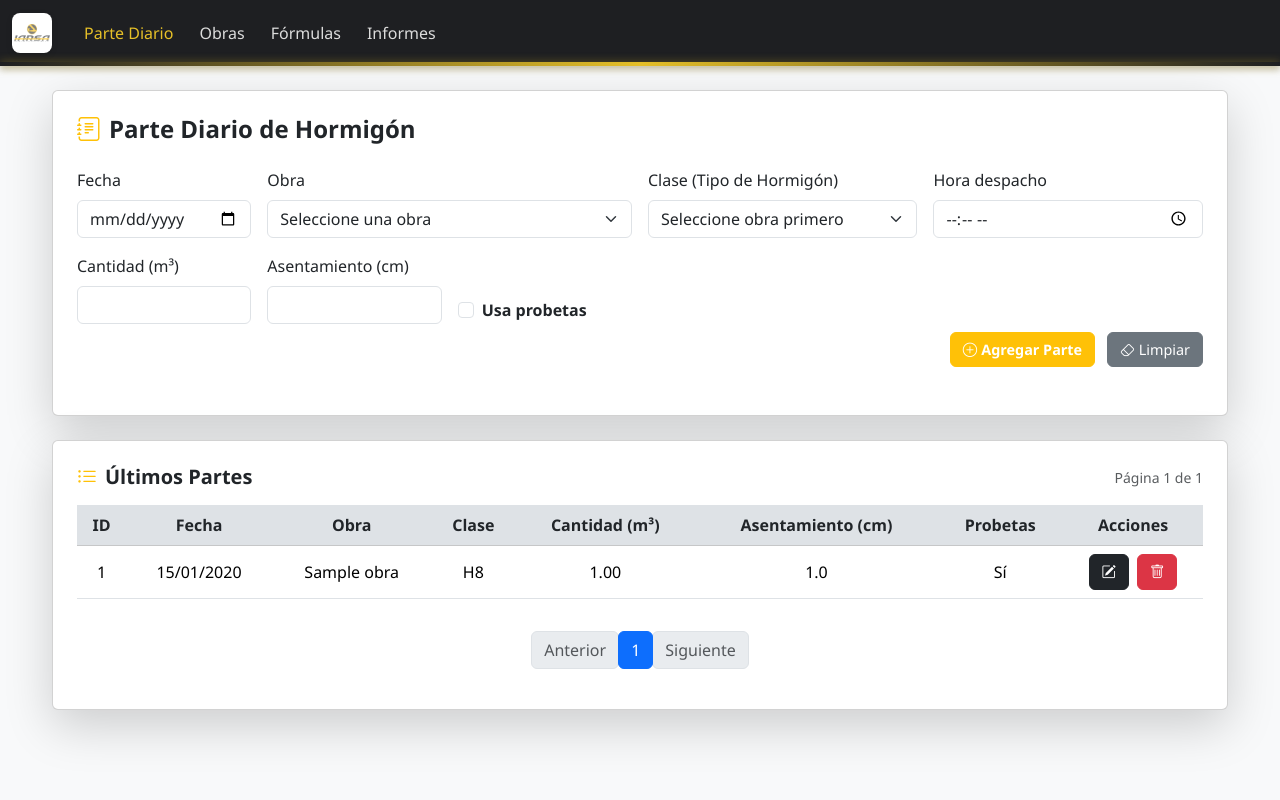
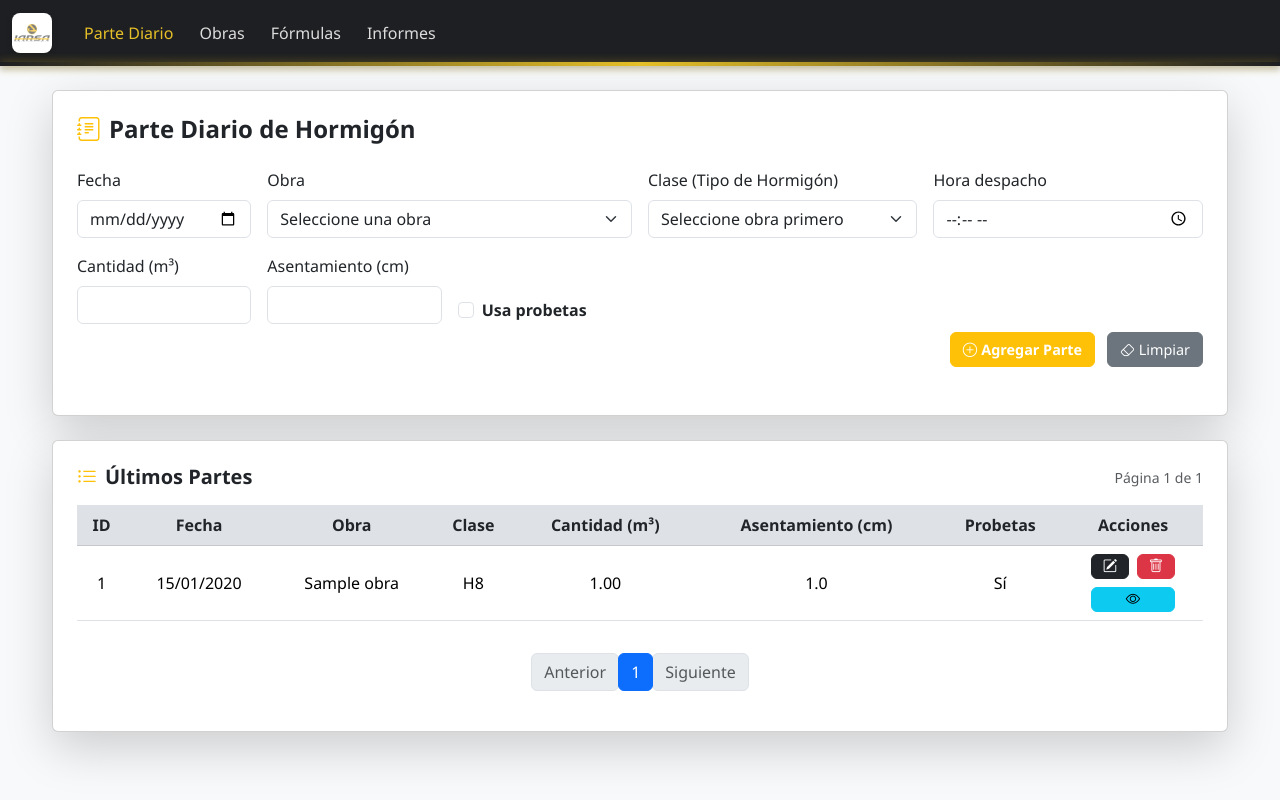
Before and after one commit to santiagonisi/Hormigon, a Flask app: page /parte_diario in a window 1280 px wide. Run offline with Flask 3, Linux system fonts and the light colour scheme; tables that the repository leaves empty hold one stand-in row (values such as "Sample post").

Commit message:
visualizacion de probetas y edicion de botones

```diff
--- a/app.py
+++ b/app.py
@@ -16,7 +16,6 @@ db = SQLAlchemy(app)
 
 @event.listens_for(Engine, "connect")
 def _set_sqlite_pragma(dbapi_connection, connection_record):
-    # Habilita foreign_keys sólo para conexiones sqlite3
     if isinstance(dbapi_connection, sqlite3.Connection):
         cursor = dbapi_connection.cursor()
         cursor.execute("PRAGMA foreign_keys=ON")
@@ -97,10 +96,8 @@ class Probeta(db.Model):
 
 
 def create_and_seed_db():
-    # crear tablas faltantes siempre (no borra datos existentes)
     db.create_all()
 
-    # aplicar seed SOLO si no hay clases (evita duplicar seed en BD existente)
     if Clase.query.count() == 0:
         c1 = Clase(nombre='H8', descripcion='Hormigón H8')
         c2 = Clase(nombre='H13', descripcion='Hormigón H13')
@@ -139,9 +136,7 @@ def parte_diario():
 @app.route('/obras')
 def obras_page():
     obras = Obra.query.order_by(Obra.id.desc()).all()
-    # usar outerjoin para incluir fórmulas aunque falte la clase y ordenar
     formulas = Formula.query.outerjoin(Clase).order_by(Clase.nombre, Formula.nombre).all()
-    # log simple en consola para debug
     print(f"[DEBUG] obras_page: encontradas {len(formulas)} fórmulas")
     return render_template('obras.html', obras=obras, formulas=formulas)
 
@@ -156,7 +151,6 @@ def informes_page():
 
 @app.route('/api/get_clases/<int:obra_id>')
 def api_get_clases(obra_id):
-    # Obtener las clases asociadas a las fórmulas de la obra (evita duplicados)
     clases = (db.session.query(Clase.id, Clase.nombre)
               .join(Formula, Clase.id == Formula.clase_id)
               .join(ObraFormula, Formula.id == ObraFormula.formula_id)
@@ -201,6 +195,25 @@ def api_guardar_parte():
         db.session.rollback()
         return jsonify({'ok': False, 'error': str(e)}), 400
 
+@app.route('/api/parte_diario/<int:parte_id>')
+def api_get_parte(parte_id):
+    parte = ParteDiario.query.get_or_404(parte_id)
+    return jsonify({
+        'id': parte.id,
+        'fecha': parte.fecha.strftime('%Y-%m-%d'),
+        'obra_id': parte.obra_id,
+        'clase_id': parte.clase_id,
+        'hora_despacho': parte.hora_despacho.strftime('%H:%M') if parte.hora_despacho else None,
+        'cantidad_m3': parte.cantidad_m3,
+        'asentamiento_cm': parte.asentamiento_cm,
+        'usa_probetas': parte.usa_probetas,
+        'probetas': [{
+            'fecha_ensayo': p.fecha_ensayo.strftime('%Y-%m-%d') if p.fecha_ensayo else None,
+            'edad_dias': p.edad_dias,
+            'lectura_prensa_kn': p.lectura_prensa_kn,
+            'resistencia_mpa': p.resistencia_mpa
+        } for p in parte.probetas]
+    })
 
 @app.route('/api/eliminar_parte/<int:parte_id>', methods=['DELETE'])
 def api_eliminar_parte(parte_id):
@@ -259,7 +272,6 @@ def api_get_obra(obra_id):
         'id': obra.id,
         'nombre': obra.nombre,
         'fecha': obra.fecha.isoformat() if obra.fecha else None,
-        # devolver fórmulas asociadas para que el front pueda preseleccionarlas
         'formulas': [f.id for f in obra.formulas]
     })
 
@@ -278,7 +290,6 @@ def api_guardar_obra():
             )
             db.session.add(obra)
 
-        # Actualizar fórmulas asociadas (vienen del formulario de obras)
         formula_ids = data.get('formulas') or []
         formulas = Formula.query.filter(Formula.id.in_(formula_ids)).all() if formula_ids else []
         obra.formulas = formulas
@@ -294,12 +305,9 @@ def api_eliminar_obra(obra_id):
     try:
         obra = Obra.query.get_or_404(obra_id)
 
-        # Eliminamos primero los partes diarios asociados
         ParteDiario.query.filter_by(obra_id=obra_id).delete()
-        # eliminar asociaciones obra_formula
         ObraFormula.query.filter_by(obra_id=obra_id).delete()
 
-        # Eliminamos la obra
         db.session.delete(obra)
         db.session.commit()
 
@@ -313,12 +321,9 @@ def api_eliminar_formula(formula_id):
     try:
         formula = Formula.query.get_or_404(formula_id)
 
-        # Eliminamos primero los items de la fórmula
         FormulaItem.query.filter_by(formula_id=formula_id).delete()
-        # eliminar asociaciones obra_formula
         ObraFormula.query.filter_by(formula_id=formula_id).delete()
 
-        # Eliminamos la fórmula
         db.session.delete(formula)
         db.session.commit()
 
--- a/templates/parte_diario.html
+++ b/templates/parte_diario.html
@@ -6,6 +6,49 @@
   <div class="d-flex justify-content-between align-items-center mb-4">
     <h4 class="fw-semibold mb-0"><i class="bi bi-journal-text me-2 text-warning"></i>Parte Diario de Hormigón</h4>
   </div>
+
+
+<style>
+:root{
+  --action-btn-width: 38px;
+  --action-gap: 0.5rem;
+}
+
+
+td .btn {
+  padding: 0.25rem 0.45rem;
+  line-height: 1;
+}
+
+
+.actions-group {
+  display: flex;
+  flex-direction: column;
+  align-items: center;
+  gap: var(--action-gap);
+}
+
+
+.top-buttons {
+  display: flex;
+  gap: var(--action-gap);
+  justify-content: center;
+}
+
+
+.top-buttons .btn {
+  width: var(--action-btn-width);
+}
+
+
+.view-button {
+  width: calc((2 * var(--action-btn-width)) + var(--action-gap));
+  display: inline-flex;
+  justify-content: center;
+  align-items: center;
+}
+</style>
+
 
   <form id="parteForm" class="mb-4">
     <div class="row g-3">
@@ -110,9 +153,23 @@
           <td>{{ '%.2f'|format(p.cantidad_m3 or 0) }}</td>
           <td>{{ p.asentamiento_cm or '' }}</td>
           <td>{{ 'Sí' if p.usa_probetas else 'No' }}</td>
-          <td>
-            <button class="btn btn-sm btn-dark btn-edit me-1" data-id="{{ p.id }}"><i class="bi bi-pencil-square"></i></button>
-            <button class="btn btn-sm btn-danger btn-delete" data-id="{{ p.id }}"><i class="bi bi-trash"></i></button>
+          <td class="text-center">
+            <div class="actions-group">
+              <div class="top-buttons">
+                <button class="btn btn-sm btn-dark btn-edit" data-id="{{ p.id }}" title="Editar">
+                  <i class="bi bi-pencil-square"></i>
+                </button>
+                <button class="btn btn-sm btn-danger btn-delete" data-id="{{ p.id }}" title="Eliminar">
+                  <i class="bi bi-trash"></i>
+                </button>
+              </div>
+
+              {% if p.usa_probetas %}
+              <button class="btn btn-sm btn-info btn-view-probetas view-button" data-id="{{ p.id }}" title="Ver probetas">
+                <i class="bi bi-eye"></i>
+              </button>
+              {% endif %}
+            </div>
           </td>
         </tr>
         {% endfor %}
@@ -136,30 +193,150 @@
     </ul>
   </nav>
 </div>
+
+
+<div class="modal fade" id="probetasModal" tabindex="-1">
+  <div class="modal-dialog modal-lg">
+    <div class="modal-content">
+      <div class="modal-header">
+        <h5 class="modal-title">Probetas del Parte</h5>
+        <button type="button" class="btn-close" data-bs-dismiss="modal"></button>
+      </div>
+      <div class="modal-body">
+        <div class="table-responsive">
+          <table class="table table-bordered">
+            <thead class="table-light">
+              <tr>
+                <th>#</th>
+                <th>Fecha Ensayo</th>
+                <th>Edad (días)</th>
+                <th>Lectura Prensa (kN)</th>
+                <th>Resistencia (MPa)</th>
+              </tr>
+            </thead>
+            <tbody id="modalTablaProbetas"></tbody>
+          </table>
+        </div>
+      </div>
+      <div class="modal-footer">
+        <button type="button" class="btn btn-secondary" data-bs-dismiss="modal">Cerrar</button>
+      </div>
+    </div>
+  </div>
+</div>
 {% endblock %}
 
 {% block scripts %}
 <script>
 document.addEventListener('DOMContentLoaded', () => {
-
+  let editandoId = null;
+  const form = document.getElementById('parteForm');
   const selectObra = document.getElementById('selectObra');
   const selectClase = document.getElementById('selectClase');
   const chkProbetas = document.getElementById('checkProbetas');
   const probetasSection = document.getElementById('probetasSection');
   const tablaProbetas = document.getElementById('tablaProbetas');
 
-  function generarFilasProbetas() {
+
+  const probetasModal = new bootstrap.Modal(document.getElementById('probetasModal'));
+  const modalTablaProbetas = document.getElementById('modalTablaProbetas');
+
+  function generarFilasProbetas(datos = null) {
     tablaProbetas.innerHTML = '';
     for (let i = 1; i <= 3; i++) {
+      const probeta = datos ? datos[i-1] : null;
       const tr = document.createElement('tr');
       tr.innerHTML = `
         <td>${i}</td>
-        <td><input type="date" class="form-control" name="fecha_ensayo_${i}"></td>
-        <td><input type="number" class="form-control" name="edad_${i}" step="1"></td>
-        <td><input type="number" class="form-control" name="lectura_${i}" step="0.01"></td>
-        <td><input type="number" class="form-control" name="resistencia_${i}" step="0.01"></td>
+        <td><input type="date" class="form-control" name="fecha_ensayo_${i}"
+            value="${probeta?.fecha_ensayo || ''}"></td>
+        <td><input type="number" class="form-control" name="edad_${i}" step="1"
+            value="${probeta?.edad_dias || ''}"></td>
+        <td><input type="number" class="form-control" name="lectura_${i}" step="0.01"
+            value="${probeta?.lectura_prensa_kn || ''}"></td>
+        <td><input type="number" class="form-control" name="resistencia_${i}" step="0.01"
+            value="${probeta?.resistencia_mpa || ''}"></td>
       `;
       tablaProbetas.appendChild(tr);
+    }
+  }
+
+  function cargarClases(obraId, claseIdSeleccionada = null) {
+    selectClase.innerHTML = '<option>Cargando...</option>';
+    if (!obraId) {
+      selectClase.innerHTML = '<option value="">Seleccione obra primero</option>';
+      return Promise.resolve();
+    }
+    return fetch(`/api/get_clases/${obraId}`)
+      .then(r => r.json())
+      .then(data => {
+        selectClase.innerHTML = '<option value="">Seleccione clase</option>';
+        data.forEach(c => {
+          const opt = document.createElement('option');
+          opt.value = c.id;
+          opt.textContent = c.nombre;
+          if (claseIdSeleccionada && c.id == claseIdSeleccionada) {
+            opt.selected = true;
+          }
+          selectClase.appendChild(opt);
+        });
+      });
+  }
+
+  async function cargarParteDiario(id) {
+    try {
+      const response = await fetch(`/api/parte_diario/${id}`);
+      const parte = await response.json();
+
+      editandoId = parte.id;
+      document.getElementById('fecha').value = parte.fecha;
+      selectObra.value = parte.obra_id;
+      await cargarClases(parte.obra_id, parte.clase_id);
+
+      if (parte.hora_despacho) {
+        document.getElementById('hora_despacho').value = parte.hora_despacho;
+      }
+      if (parte.cantidad_m3) {
+        document.getElementById('cantidad_m3').value = parte.cantidad_m3;
+      }
+      if (parte.asentamiento_cm) {
+        document.getElementById('asentamiento_cm').value = parte.asentamiento_cm;
+      }
+
+      chkProbetas.checked = parte.usa_probetas;
+      if (parte.usa_probetas) {
+        probetasSection.style.display = 'block';
+        generarFilasProbetas(parte.probetas);
+      }
+    } catch (err) {
+      console.error(err);
+      alert('Error al cargar el parte diario');
+    }
+  }
+
+  async function mostrarProbetas(id) {
+    try {
+      const response = await fetch(`/api/parte_diario/${id}`);
+      const parte = await response.json();
+
+      modalTablaProbetas.innerHTML = '';
+
+      parte.probetas.forEach((p, index) => {
+        const tr = document.createElement('tr');
+        tr.innerHTML = `
+          <td>${index + 1}</td>
+          <td>${p.fecha_ensayo || '-'}</td>
+          <td>${p.edad_dias || '-'}</td>
+          <td>${p.lectura_prensa_kn?.toFixed(2) || '-'}</td>
+          <td>${p.resistencia_mpa?.toFixed(2) || '-'}</td>
+        `;
+        modalTablaProbetas.appendChild(tr);
+      });
+
+      probetasModal.show();
+    } catch (err) {
+      console.error(err);
+      alert('Error al cargar las probetas');
     }
   }
 
@@ -174,33 +351,14 @@ document.addEventListener('DOMContentLoaded', () => {
   });
 
   selectObra.addEventListener('change', (e) => {
-    const obraId = e.target.value;
-    selectClase.innerHTML = '<option>Cargando...</option>';
-    if (!obraId) {
-      selectClase.innerHTML = '<option value="">Seleccione obra primero</option>';
-      return;
-    }
-    fetch(`/api/get_clases/${obraId}`)
-      .then(r => r.json())
-      .then(data => {
-        selectClase.innerHTML = '<option value="">Seleccione clase</option>';
-        data.forEach(c => {
-          const opt = document.createElement('option');
-          opt.value = c.id;
-          opt.textContent = c.nombre;
-          selectClase.appendChild(opt);
-        });
-      })
-      .catch(err => {
-        console.error(err);
-        selectClase.innerHTML = '<option value="">Error al cargar</option>';
-      });
+    cargarClases(e.target.value);
   });
 
-  document.getElementById('parteForm').addEventListener('submit', (ev) => {
+  form.addEventListener('submit', (ev) => {
     ev.preventDefault();
 
     const payload = {
+      id: editandoId,
       fecha: document.getElementById('fecha').value,
       obra_id: selectObra.value,
       clase_id: selectClase.value,
@@ -239,6 +397,13 @@ document.addEventListener('DOMContentLoaded', () => {
     });
   });
 
+  document.getElementById('btnReset').addEventListener('click', () => {
+    editandoId = null;
+    chkProbetas.checked = false;
+    probetasSection.style.display = 'none';
+    tablaProbetas.innerHTML = '';
+  });
+
   document.querySelectorAll('.btn-delete').forEach(btn => {
     btn.addEventListener('click', () => {
       const id = btn.dataset.id;
@@ -254,7 +419,13 @@ document.addEventListener('DOMContentLoaded', () => {
 
   document.querySelectorAll('.btn-edit').forEach(btn => {
     btn.addEventListener('click', () => {
-      alert('Función editar (implementación pendiente) — id: ' + btn.dataset.id);
+      cargarParteDiario(btn.dataset.id);
+    });
+  });
+
+  document.querySelectorAll('.btn-view-probetas').forEach(btn => {
+    btn.addEventListener('click', () => {
+      mostrarProbetas(btn.dataset.id);
     });
   });
 
```
